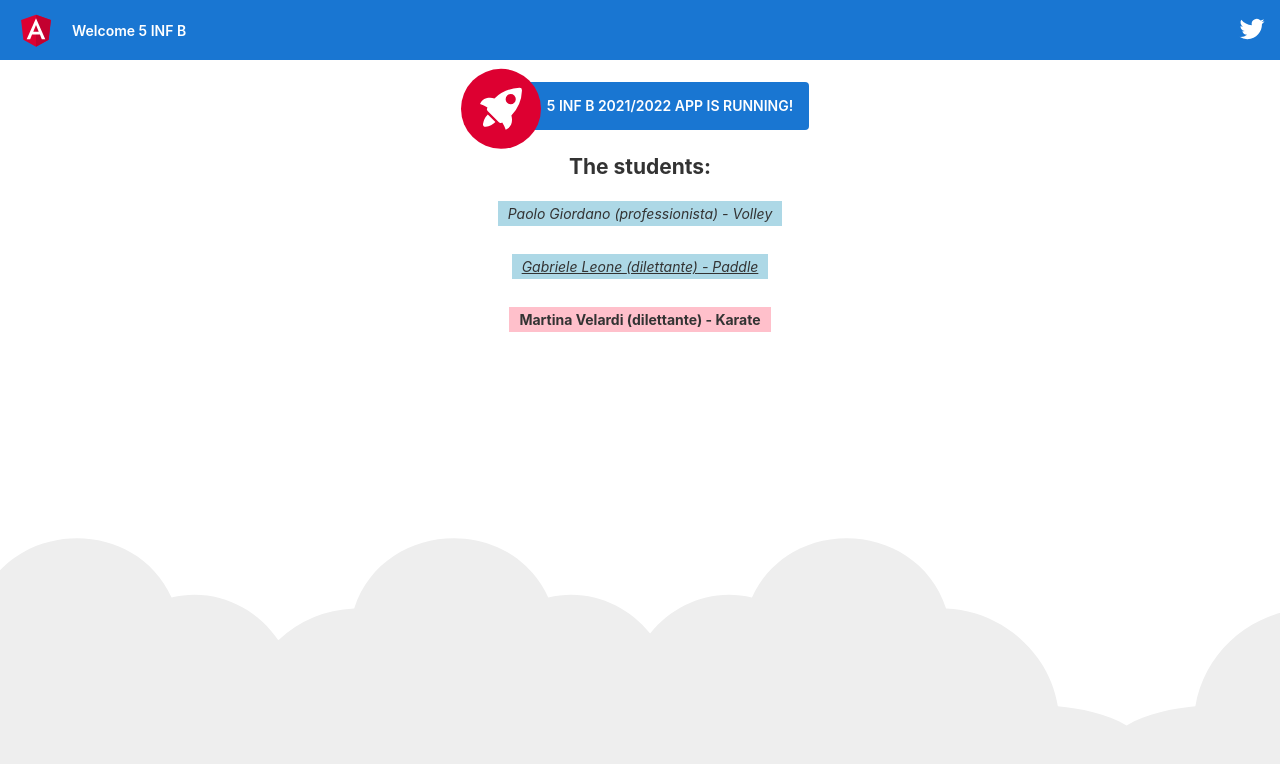
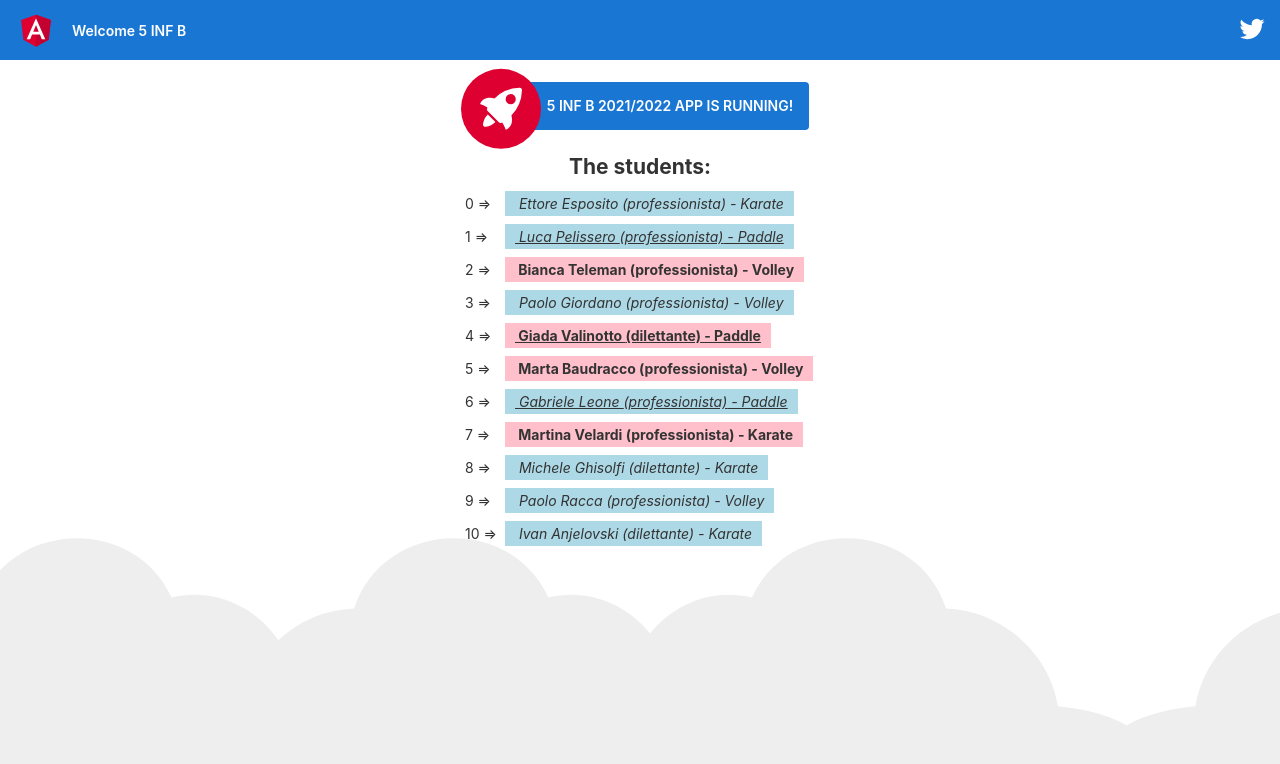
Before and after one commit to vallauri-ict/angular-course-michele-ghisolfi, an Angular app: page / in a window 1280 px wide. Shown: the top 764 px of the page. Built offline with nearby package versions, Linux system fonts and the light colour scheme.

Commit message:
ngFor directive and Input decorator

```diff
--- a/src/app/app.component.css
+++ b/src/app/app.component.css
@@ -12,8 +12,18 @@
 h3,
 h4,
 h5,
-h6 {
+h6, .student {
   margin: 8px 0;
+}
+
+.student {
+  min-width: 350px;
+  text-align: left;
+}
+
+.student span {
+  min-width: 40px;
+  display: inline-block;
 }
 
 p {
--- a/src/app/app.component.html
+++ b/src/app/app.component.html
@@ -38,9 +38,15 @@
   </div>
 
   <h2> The students:</h2>
-  <app-student></app-student>
-  <app-student></app-student>
-  <app-student></app-student>
+  <!-- <div *ngFor="let item of studentList">
+    {{item.name}} - {{item.hobby}}
+  </div> -->
+
+  <!-- <app-student *ngFor="let item of studentList" [student]="item">  </app-student> -->
+  <div class="student" *ngFor="let item of studentList; let i = index">
+    <span>{{i}} => </span>
+    <app-student [student]="item"></app-student>
+  </div>
 
   <svg id="clouds" xmlns="http://www.w3.org/2000/svg" width="2611.084" height="485.677" viewBox="0 0 2611.084 485.677">
     <title>Gray Clouds Background</title>
--- a/src/app/app.component.ts
+++ b/src/app/app.component.ts
@@ -7,4 +7,18 @@
 })
 export class AppComponent {
   title = '5 INF B 2021/2022';
+
+  studentList = [
+    { name: 'Ettore Esposito', hobby: 'Karate', gender: 'M', isPro: false },
+    { name: 'Luca Pelissero', hobby: 'Paddle', gender: 'M', isPro: false },
+    { name: 'Bianca Teleman', hobby: 'Volley', gender: 'F', isPro: false },
+    { name: 'Paolo Giordano', hobby: 'Volley', gender: 'M', isPro: false },
+    { name: 'Giada Valinotto', hobby: 'Paddle', gender: 'F', isPro: false },
+    { name: 'Marta Baudracco', hobby: 'Volley', gender: 'F', isPro: false },
+    { name: 'Gabriele Leone', hobby: 'Paddle', gender: 'M', isPro: false },
+    { name: 'Martina Velardi', hobby: 'Karate', gender: 'F', isPro: false},
+    { name: 'Michele Ghisolfi', hobby: 'Karate', gender: 'M', isPro: false},
+    { name: 'Paolo Racca', hobby: 'Volley', gender: 'M', isPro: false},
+    { name: 'Ivan Anjelovski', hobby: 'Karate', gender: 'M', isPro: false}
+  ]
 }
--- a/src/app/student/student.component.html
+++ b/src/app/student/student.component.html
@@ -1,7 +1,7 @@
 <!-- <p [ngStyle]="{backgroundColor: student.gender == 'F' ? 'pink' : 'cyan'}">
     {{ student.name }} - {{ student.hobby }}
 </p> -->
-<p class="cliccable" [ngClass]="{
+<span class="cliccable" [ngClass]="{
     'female': student.gender=='F',
     'male': student.gender=='M',
     'underlined': student.hobby=='Paddle' }"
@@ -14,4 +14,4 @@
     <span>(dilettante)</span>
   </ng-template>
   - {{ student.hobby }}
-</p>
+</span>
--- a/src/app/student/student.component.ts
+++ b/src/app/student/student.component.ts
@@ -1,42 +1,26 @@
-import { Component, OnInit } from '@angular/core';
+import { Component, Input, OnInit } from '@angular/core';
 
 @Component({
   selector: 'app-student',
   templateUrl: './student.component.html',
   styleUrls: ['./student.component.css']
 })
+
 export class StudentComponent implements OnInit {
 
-  studentList = [
-    { name: 'Ettore Esposito', hobby: 'Karate', gender: 'M', isPro: false },
-    { name: 'Luca Pelissero', hobby: 'Paddle', gender: 'M', isPro: false },
-    { name: 'Bianca Teleman', hobby: 'Volley', gender: 'F', isPro: true },
-    { name: 'Paolo Giordano', hobby: 'Volley', gender: 'M', isPro: true },
-    { name: 'Giada Valinotto', hobby: 'Paddle', gender: 'F', isPro: false },
-    { name: 'Marta Baudracco', hobby: 'Volley', gender: 'F', isPro: true },
-    { name: 'Gabriele Leone', hobby: 'Paddle', gender: 'M', isPro: false },
-    { name: 'Martina Velardi', hobby: 'Karate', gender: 'F', isPro: false},
-    { name: 'Michele Ghisolfi', hobby: 'Karate', gender: 'M', isPro: true},
-    { name: 'Paolo Racca', hobby: 'Volley', gender: 'M', isPro: true},
-    { name: 'Ivan Anjelovski', hobby: 'Karate', gender: 'M', isPro: false},
+  @Input() student:any;
+  constructor() {  }
 
-  ]
-
-  student: any
-
-  constructor() {
-    this.randomStudent()
-  }
-
-  private randomStudent() {
-    let num = Math.floor(Math.random()*this.studentList.length)
-    this.student = this.studentList[num]
+  private randomStudentPro() {
+    let num = Math.floor(Math.random() * 2)
+    this.student.isPro = (num==1);
   }
 
   ngOnInit(): void {
+    this.randomStudentPro()
   }
 
   onStudentClick() {
-    this.randomStudent()
+    this.student.isPro = !this.student.isPro;
   }
 }
```
Lines whose indentation alone changed are shown as unchanged.
